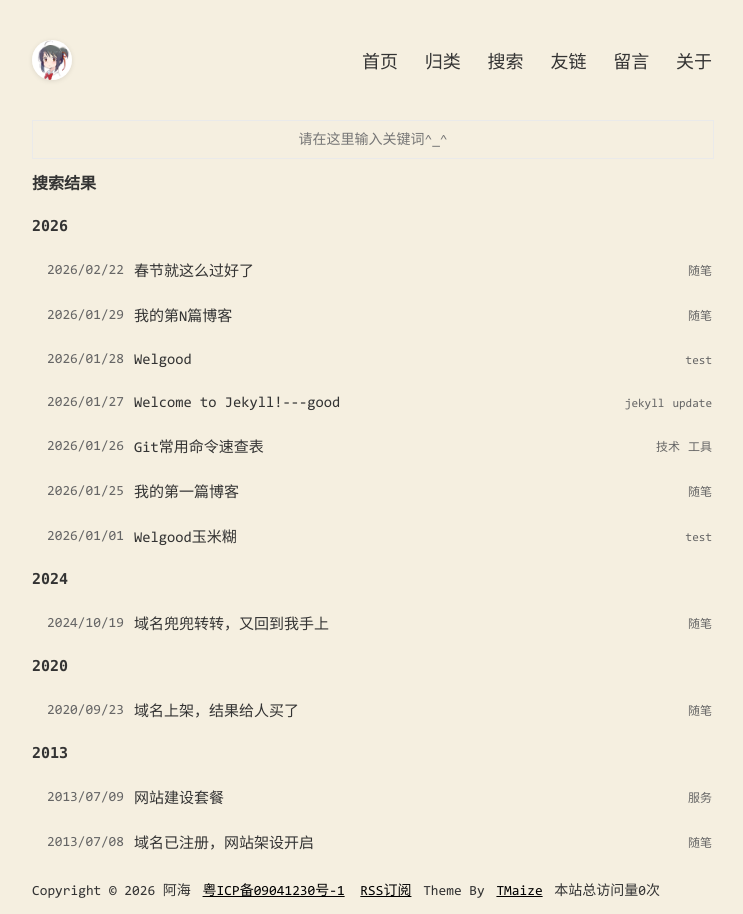
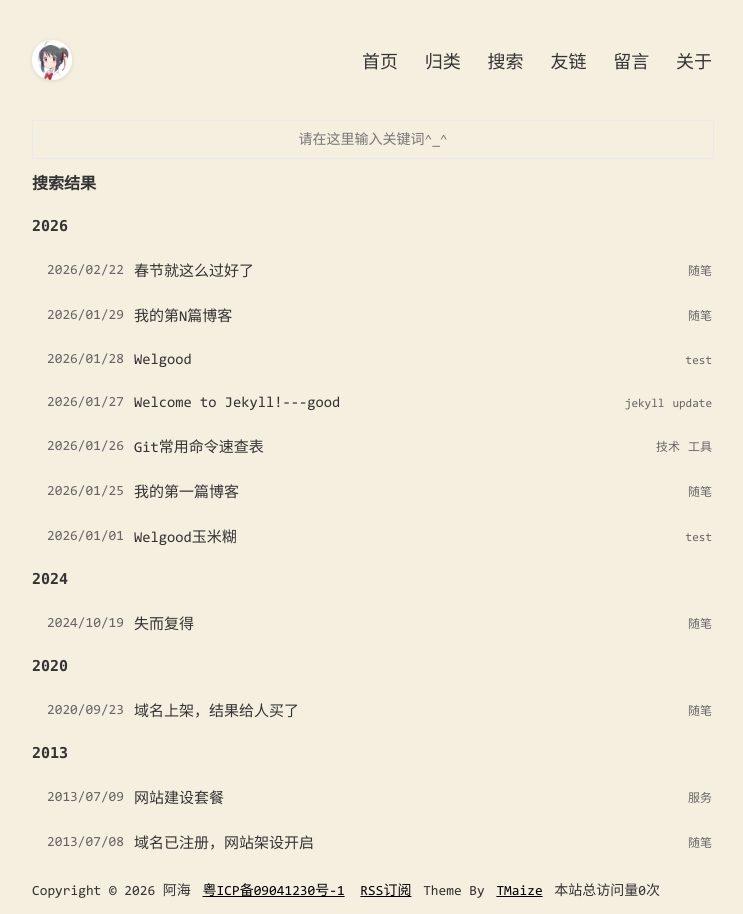
Before and after one commit to ahaitodo/ahaitodo.github.io, a Jekyll site: the page built from index.html, in a window 1280 px wide. Shown: the whole page, without its empty margins (268-1011 px from the left). Built offline with Jekyll 4.4.1, drawn with Linux system fonts in a browser that asks for light colours; comment, search, counter and statistics services are not loaded.

Commit message:
Update content

```diff
--- a/_posts/2024-10-19-Domain-name-return.md
+++ b/_posts/2024-10-19-Domain-name-return.md
@@ -1,11 +1,11 @@
 ---
 layout: mypost
 author: 阿海
-title: "域名兜兜转转，又回到我手上"
+title: "失而复得"
 date: 2024-10-19 16:31:18 +0800
 categories: 随笔
 ---
 
-　　无意中发现，ahai.cc别人上架卖了，而且价格不高，没有多想就付款买下来了。
+　　无意中发现，ahai.cc别人上架卖了，而且价格不算太高，没有多想就付款买下来了。
 
-　　继续使用，有了域名回归，感觉又可以更新一些内容了，哈哈。
+　　域名兜兜转转，又回到我手上，继续使用，有了域名回归，感觉又可以更新一些内容了，发发牢骚也行呀，哈哈。
```
